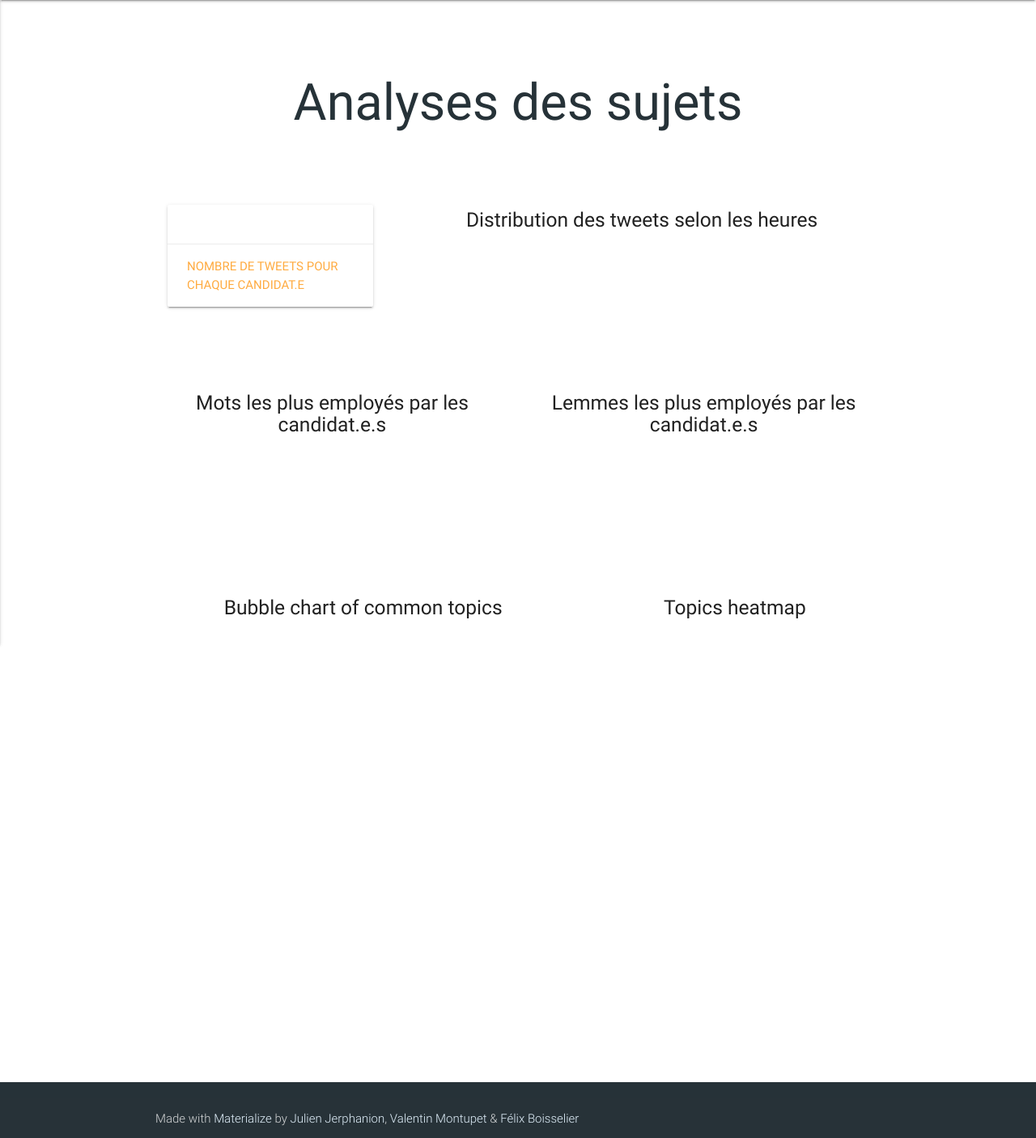
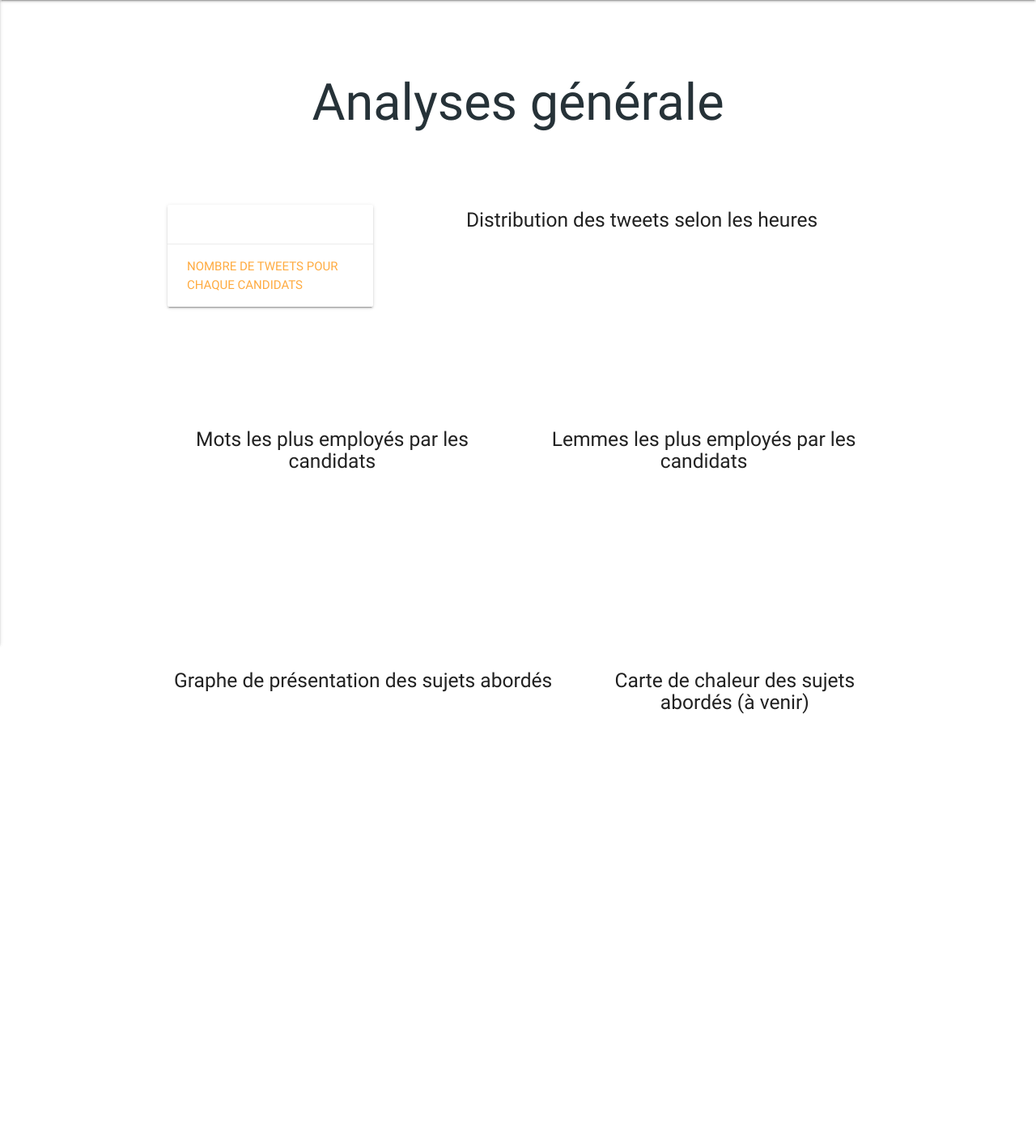
Before and after one commit to Frix-x/semiotweet, a Django app: page /generalOverview/ in a window 1280 px wide. Shown: the part 64-1470 px from the top of the page at 81% size. Run offline with Django 3.2, Linux system fonts and the light colour scheme; data that the repository does not hold is empty; a map, chart or similar area stays blank; parts of the project's set-up code (start-up, migrations or seed data) failed here and were passed over; some libraries are stand-ins or nearby versions.

Commit message:
added some graph and front-end improvements

```diff
--- a/viewer/templates/generalOverview.html
+++ b/viewer/templates/generalOverview.html
@@ -7,7 +7,7 @@
 <div class="section no-pad-bot" id="index-banner">
     <div class="container">
         <br><br>
-        <h1 class="header center blue-grey-text text-darken-4">Analyses des sujets</h1>
+        <h1 class="header center blue-grey-text text-darken-4">Analyses générale</h1>
         <br><br>
     </div>
 </div>
@@ -22,7 +22,7 @@
                     <div class="card-stacked">
                       <div class="card-content" id="NbTweetsByPolitics"></div>
                       <div class="card-action">
-                        <a>Nombre de tweets pour chaque candidat.e</a>
+                        <a>Nombre de tweets pour chaque candidats</a>
                       </div>
                     </div>
                   </div>
@@ -35,24 +35,26 @@
                 </div>
             </div>
         </div>
+        <br><br>
         <div class="row">
           <div class="col s12 m6">
               <div class="icon-block">
-                <h5 class="center">Mots les plus employés par les candidat.e.s</h5>
+                <h5 class="center">Mots les plus employés par les candidats</h5>
                 <canvas id="barCommonWords"></canvas>
               </div>
           </div>
           <div class="col s12 m6">
               <div class="icon-block">
-                <h5 class="center">Lemmes les plus employés par les candidat.e.s</h5>
+                <h5 class="center">Lemmes les plus employés par les candidats</h5>
                 <canvas id="barLemmatizedWords"></canvas>
               </div>
           </div>
         </div>
+        <br><br>
         <div class="row">
           <div class="col s12 m7">
               <div class="icon-block">
-                <h5 class="center">Bubble chart of common topics</h5>
+                <h5 class="center">Graphe de présentation des sujets abordés</h5>
                 <div class="bubbletree-wrapper">
 		               <div class="bubbletree"></div>
 	              </div>
@@ -60,7 +62,7 @@
           </div>
           <div class="col s12 m5">
               <div class="icon-block">
-                <h5 class="center">Topics heatmap</h5>
+                <h5 class="center">Carte de chaleur des sujets abordés (à venir)</h5>
               </div>
           </div>
         </div>
@@ -79,7 +81,7 @@
 $(document).ready(function () {
   createBarChartHours("HoursDistribution",{{hours|safe}},"Number of tweets");
   createBarChart("barCommonWords",{{words|safe}},"Word occurences");
-  createBarChart("barLemmatizedWords",{{lemmes|safe}},"Word occurences");
+  createBarChart("barLemmatizedWords",{{lemmes|safe}},"Lemmes occurences");
 
   var politics = {{politics|safe}};
   var nbTweets = {{nbTweets|safe}};
--- a/viewer/templates/home.html
+++ b/viewer/templates/home.html
@@ -8,7 +8,7 @@
         <br><br>
         <h1 class="header center blue-grey-text text-darken-4">Semiotweet</h1>
         <div class="row center">
-            <h5 class="header col s12 light">Analyse de tweets des candidat.e.s à la présidentielle</h5>
+            <h5 class="header col s12 light">Analyse de tweets des candidats à la présidentielle</h5>
         </div>
         <br><br>
     </div>
@@ -41,7 +41,7 @@
                     <div class="card-stacked">
                       <div class="card-content" id="NbTweetsByPolitics"></div>
                       <div class="card-action">
-                        <a>Nombre de tweets pour chaque candidat.e</a>
+                        <a>Nombre de tweets pour chaque candidats</a>
                       </div>
                     </div>
                   </div>
--- a/viewer/views.py
+++ b/viewer/views.py
@@ -154,12 +154,15 @@
     # Most common words said by the user
     idUser = userInfo["id"]
     allTokenArray = Tweet.objects.filter(user_id=idUser).values('tokenArray')
+    allLemmaArray = Tweet.objects.filter(user_id=idUser).values('lemmaArray')
 
     # tokenArray is stored as a string : we need to get the list back
     words = [ast.literal_eval(t["tokenArray"]) for t in allTokenArray]
+    lemmes = [ast.literal_eval(t["lemmaArray"]) for t in allLemmaArray]
 
     # words is a JSON list of dict like : {"word":"foo", "occur":42}
     words = json.dumps(toJsonForGraph(countWords(words)))
+    lemmes = json.dumps(toJsonForGraph(countWords(lemmes)))
 
     # Sources of Tweets
     global requestToGetSources
```
Also changed, not shown: viewer/templates/displayInfo.html (+12 -1 lines).
